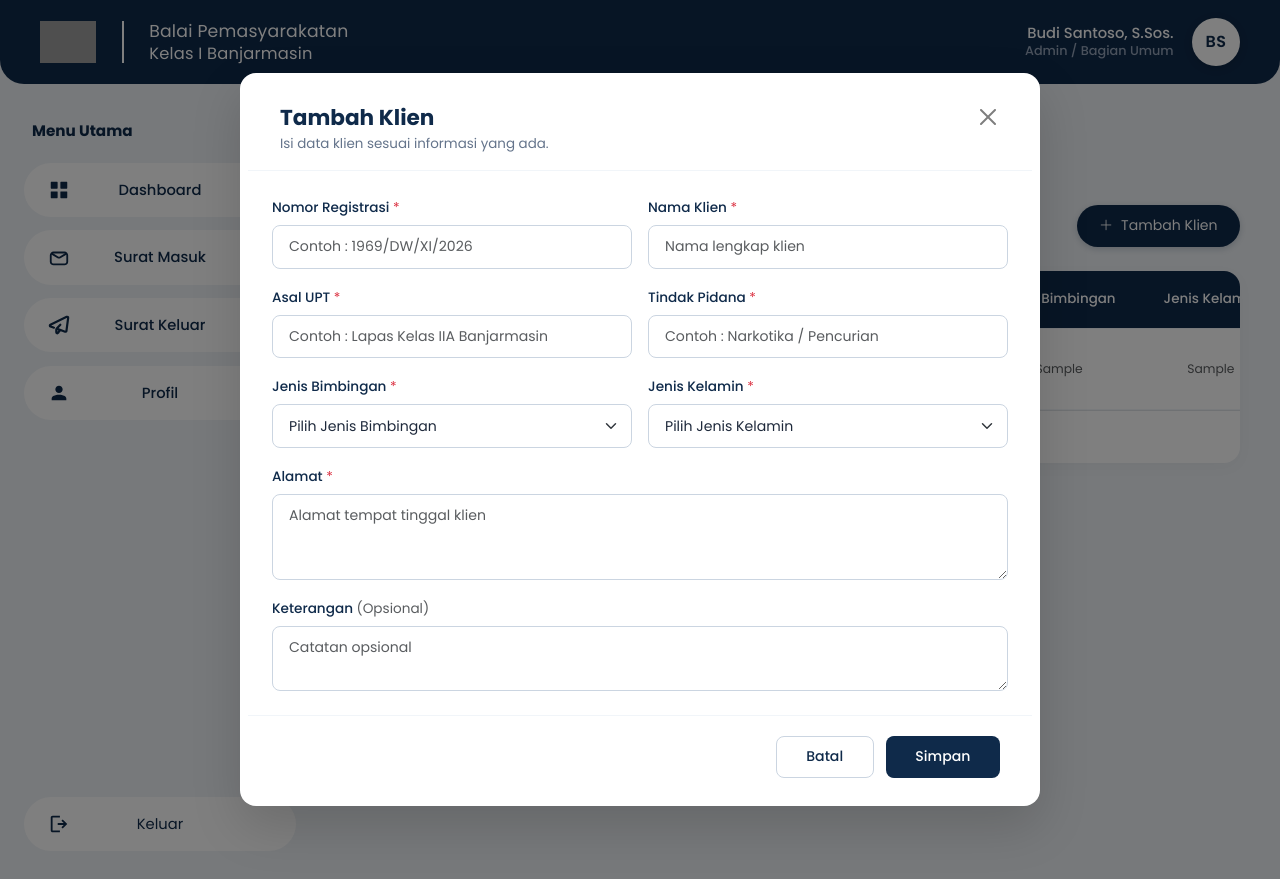
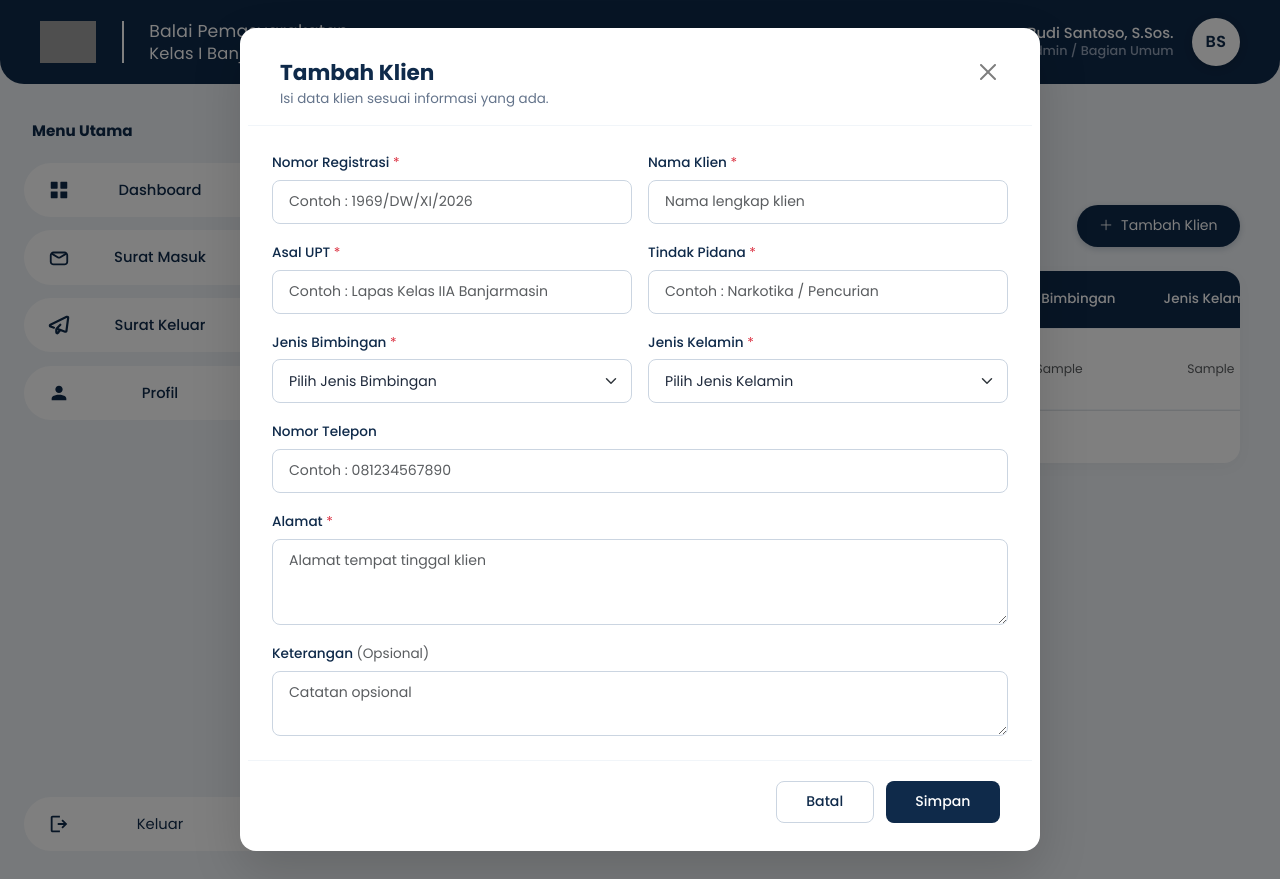
Before and after one commit to hilyaaulia14/SIMBA, a Laravel app: template resources/views/pk/klien/index.blade.php in a window 1280 px wide, after a click on "Tambah Klien". Run offline with Laravel 10, Linux system fonts and the light colour scheme; a user stored in the database is signed in; data comes from the database, SQL or seed files in the repository; the template is opened without the code that fills it: most values are stand-ins (such as "Sample title", 1, 10 or a date in 2020); grey boxes are pictures that could not be loaded.

Commit message:
Perbaikan Data Klien PK

```diff
--- a/app/Http/Controllers/Admin/AdminDashboardController.php
+++ b/app/Http/Controllers/Admin/AdminDashboardController.php
@@ -13,7 +13,6 @@ class AdminDashboardController extends Controller
     {
         $totalSuratMasuk = SuratMasuk::count();
         $totalSuratKeluar = SuratKeluar::count();
-        $totalJadwal = \App\Models\JadwalBimbingan::count();
 
         // Total Berkas Terarsip Digital
         $totalArsipDigital = SuratMasuk::whereNotNull('upload_dokumen')->where('upload_dokumen', '!=', '')->count()
@@ -26,7 +25,6 @@ class AdminDashboardController extends Controller
         return view('admin.dashboard', compact(
             'totalSuratMasuk',
             'totalSuratKeluar',
-            'totalJadwal',
             'totalArsipDigital',
             'recentSuratMasuk',
             'recentSuratKeluar'
--- a/lang/id/validation.php
+++ b/lang/id/validation.php
@@ -65,5 +65,6 @@ return [
         'tgl_hadir' => 'Tanggal hadir',
         'jam_hadir' => 'Jam hadir',
         'catatan' => 'Keterangan',
+        'telepon' => 'Nomor telepon',
     ],
 ];
--- a/resources/views/pk/klien/index.blade.php
+++ b/resources/views/pk/klien/index.blade.php
@@ -46,13 +46,14 @@
             <table class="table-simba">
                 <thead>
                     <tr>
-                        <th style="width: 5%; text-align: center;">No</th>
-                        <th style="width: 17%;">Nomor Registrasi</th>
-                        <th style="width: 18%;">Nama Klien</th>
-                        <th style="width: 18%;">Asal UPT</th>
-                        <th style="width: 15%;">Tindak Pidana</th>
-                        <th style="width: 13%; text-align: center;">Jenis Bimbingan</th>
-                        <th style="width: 8%; text-align: center;">Jenis Kelamin</th>
+                        <th style="width: 4%; text-align: center;">No</th>
+                        <th style="width: 15%;">Nomor Registrasi</th>
+                        <th style="width: 16%;">Nama Klien</th>
+                        <th style="width: 14%;">Asal UPT</th>
+                        <th style="width: 13%;">Tindak Pidana</th>
+                        <th style="width: 10%; text-align: center;">Jenis Bimbingan</th>
+                        <th style="width: 9%; text-align: center;">Jenis Kelamin</th>
+                        <th style="width: 13%;">Nomor Telepon</th>
                         <th style="width: 6%; text-align: center;">Aksi</th>
                     </tr>
                 </thead>
@@ -76,6 +77,7 @@
                             <td style="text-align: center;">
                                 <span class="small text-muted">{{ $klien->jenis_kelamin ?? '-' }}</span>
                             </td>
+                            <td>{{ $klien->telepon ?? '-' }}</td>
                             <td style="text-align: center;">
                                 <div class="d-inline-flex gap-1 align-items-center">
                                     <button class="btn-action-square" title="Detail Klien" onclick="showDetailKlien({{ $klien->id_klien }})">
@@ -92,7 +94,7 @@
                         </tr>
                     @empty
                         <tr>
-                            <td colspan="8" class="text-center py-5 text-muted">
+                            <td colspan="9" class="text-center py-5 text-muted">
                                 Tidak ada data klien yang ditemukan.
                             </td>
                         </tr>
@@ -170,6 +172,11 @@
                                 <option value="Laki-laki">Laki-laki</option>
                                 <option value="Perempuan">Perempuan</option>
                             </select>
+                        </div>
+
+                        <div class="col-12">
+                            <label class="form-label-figma">Nomor Telepon <span class="text-muted fw-normal" style="font-size: 0.85rem;"></span></label>
+                            <input type="text" name="telepon" class="form-control form-control-figma" rows="1" placeholder="Contoh : 081234567890">
                         </div>
 
                         <div class="col-12">
@@ -268,6 +275,11 @@
                                 <option value="Laki-laki">Laki-laki</option>
                                 <option value="Perempuan">Perempuan</option>
                             </select>
+                        </div>
+
+                        <div class="col-12 col-md-6">
+                            <label class="form-label-figma">Nomor Telepon <span class="text-muted fw-normal" style="font-size: 0.85rem;">(Opsional)</span></label>
+                            <input type="text" name="telepon" id="edit_telepon" class="form-control form-control-figma" placeholder="Contoh : 081234567890">
                         </div>
 
                         <div class="col-12">
@@ -376,6 +388,10 @@
                         <div class="form-label-figma text-muted small">Jenis Kelamin</div>
                         <div class="fw-medium text-dark">${escapeHtml(data.jenis_kelamin || '-')}</div>
                     </div>
+                    <div class="col-md-6">
+                        <div class="form-label-figma text-muted small">Nomor Telepon</div>
+                        <div class="fw-medium text-dark">${escapeHtml(data.telepon || '-')}</div>
+                    </div>
                     <div class="col-12">
                         <div class="form-label-figma text-muted small">Alamat</div>
                         <div class="fw-medium text-dark">${escapeHtml(data.alamat || '-')}</div>
@@ -408,6 +424,7 @@
             document.getElementById('edit_tindak_pidana').value = data.tindak_pidana || '';
             document.getElementById('edit_jenis_bimbingan').value = data.jenis_bimbingan || '';
             document.getElementById('edit_jenis_kelamin').value = data.jenis_kelamin || '';
+            document.getElementById('edit_telepon').value = data.telepon || '';
             document.getElementById('edit_alamat').value = data.alamat || '';
             document.getElementById('edit_keterangan').value = data.keterangan || '';
 
```
Also changed, not shown: app/Http/Controllers/PK/JadwalBimbinganController.php (+18 -2 lines), app/Http/Controllers/PK/KehadiranKlienController.php (+44 -3 lines), resources/views/admin/dashboard.blade.php (+3 -10 lines), resources/views/pk/jadwal/index.blade.php (+18 -9 lines), tests/Feature/ComprehensiveSearchFilterTest.php (+30 -0 lines), tests/Feature/KehadiranUploadTest.php (+56 -0 lines), tests/Feature/SimbaSystemTest.php (+6 -1 lines).
